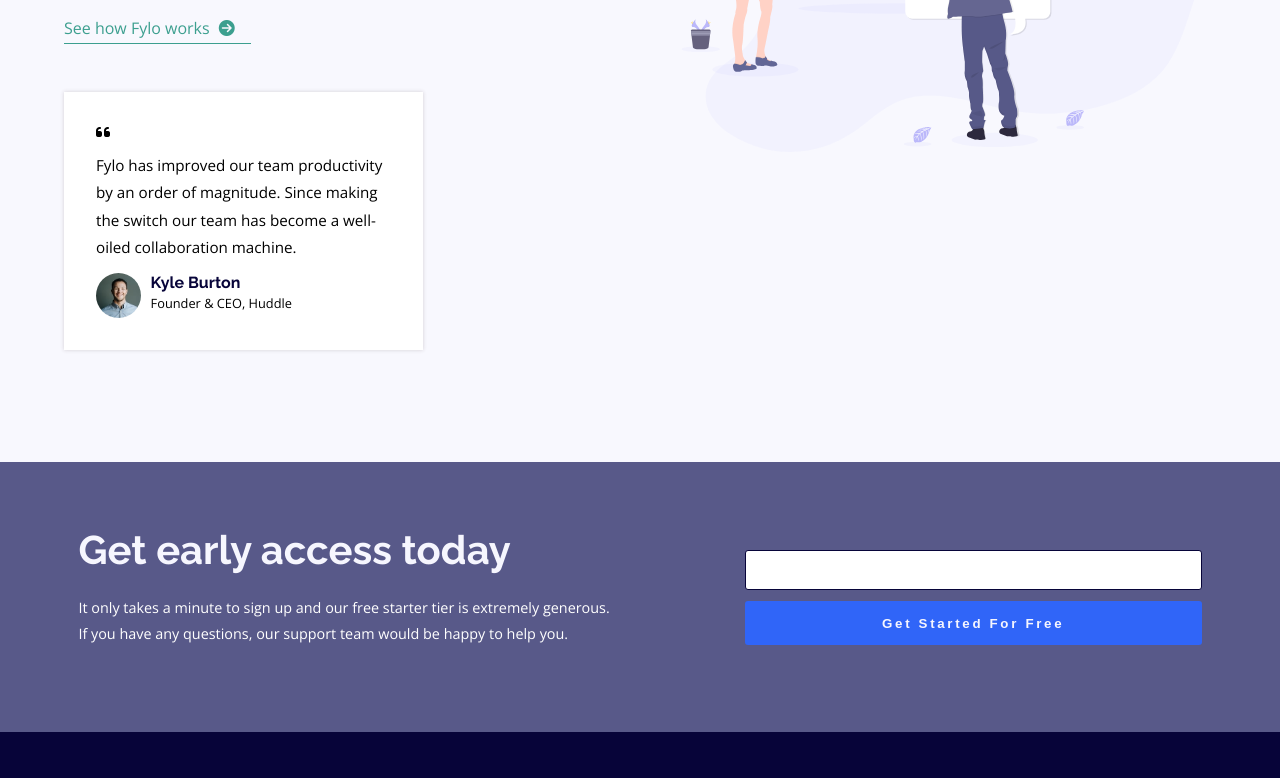
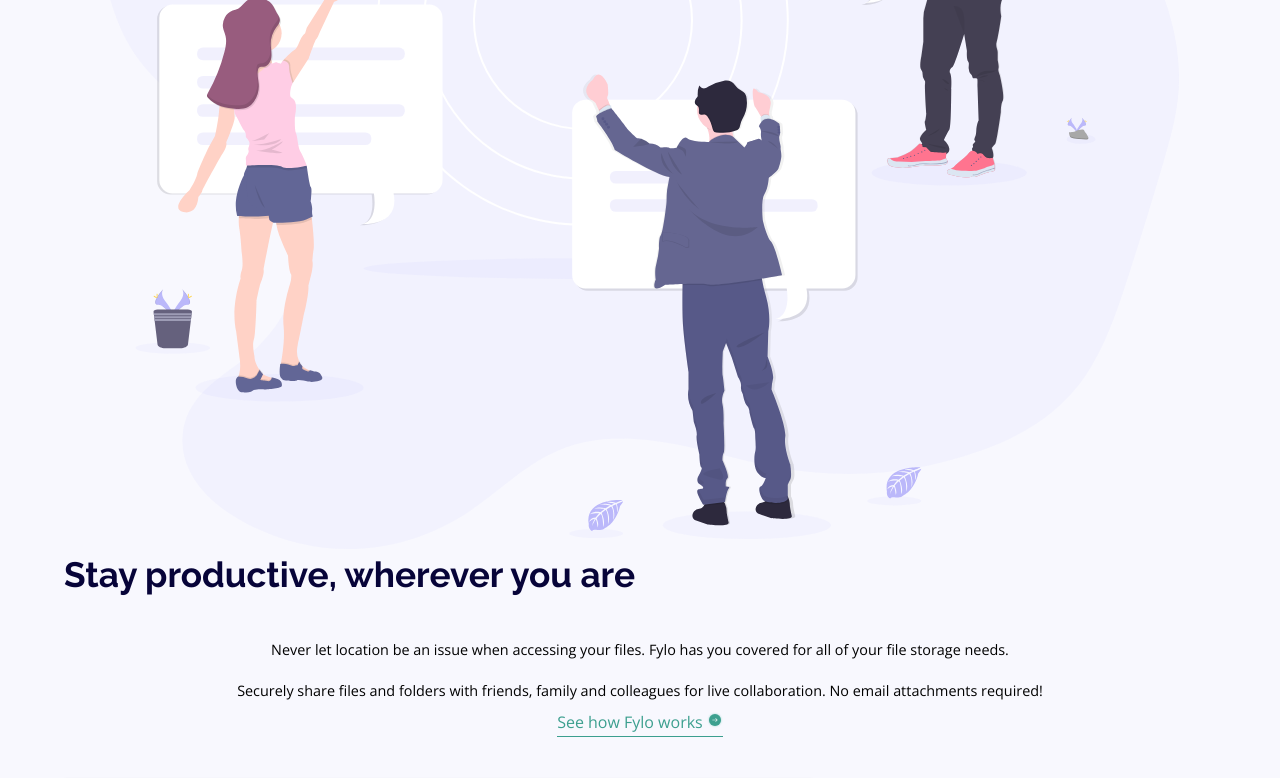
Before and after one commit to webbymaestro/Frontend-Mentor-Fylo-landing-page, a plain HTML site: page index.html in a window 1280 px wide. Shown: the part 1057-1835 px from the top of the page. Drawn offline with nearby package versions, Linux system fonts and the light colour scheme.

Commit message:
Update index.html

```diff
--- a/index.html
+++ b/index.html
@@ -56,7 +56,7 @@
             family, and co-workers.
           </p>
           <form aria-label="subscribe" action="" class="hero-form">
-            <input aria-label="email" class="text-input" type="email">
+            <input aria-label="email" class="text-input" type="email" placeholder="Enter your email...">
             <button class="btn" type="submit">Get Started</button>
           </form>
         </div>
@@ -70,7 +70,7 @@
 
     <div class="container">
 
-      <div class="main-content">
+      <div class="sect-content">
         <img class="right-section" src="/images/illustration-2.svg" alt="">
 
         <div class="left-section">
@@ -83,12 +83,15 @@
             Securely share files and folders with friends, family and colleagues for
             live collaboration. No email attachments required!
           </p>
-          <a href="" class="btn-1">See how Fylo works <i style="margin-left: 5px" ;
-              class="fas fa-arrow-circle-right"></i>
-          </a>
+
+          <div class="button-arrow">
+            <a href="" class="btn-1">See how Fylo works
+              <img src="/images/icon-arrow.svg" alt=""></a>
+          </div>
+
 
           <div class="quote">
-            <i class="fas fa-quote-left"></i>
+            <img src="/images/icon-quotes.svg" alt="">
             <p class="quote-text">
               Fylo has improved our team productivity by an order of magnitude. Since
               making the switch our team has become a well-oiled collaboration machine.
@@ -125,7 +128,7 @@
         </div>
 
         <form aria-label="subscribe" action="" class="access-form">
-          <input aria-label="email" class="text-input" type="email">
+          <input aria-label="email" class="text-input" type="email" placeholder="email@example.com">
           <button class="btn" type="submit">Get Started For Free</button>
         </form>
       </div>
@@ -163,7 +166,6 @@
         <ul class="footer-list">
           <li><a href="">Contact Us</a></li>
           <li><a href="">Terms</a></li>
-          <li><a href="">Press</a></li>
           <li><a href="">Privacy</a></li>
         </ul>
       </div>
```
